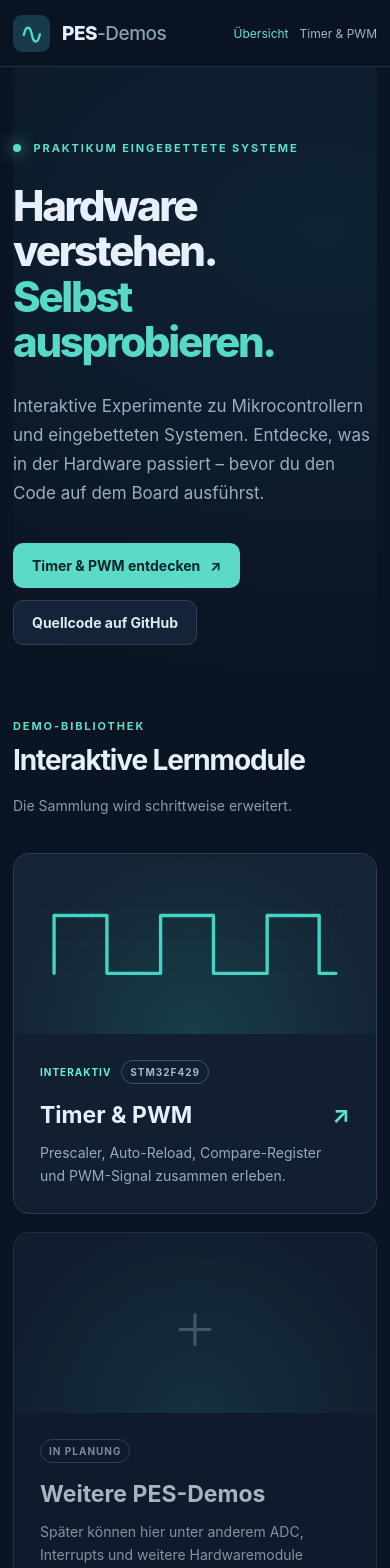
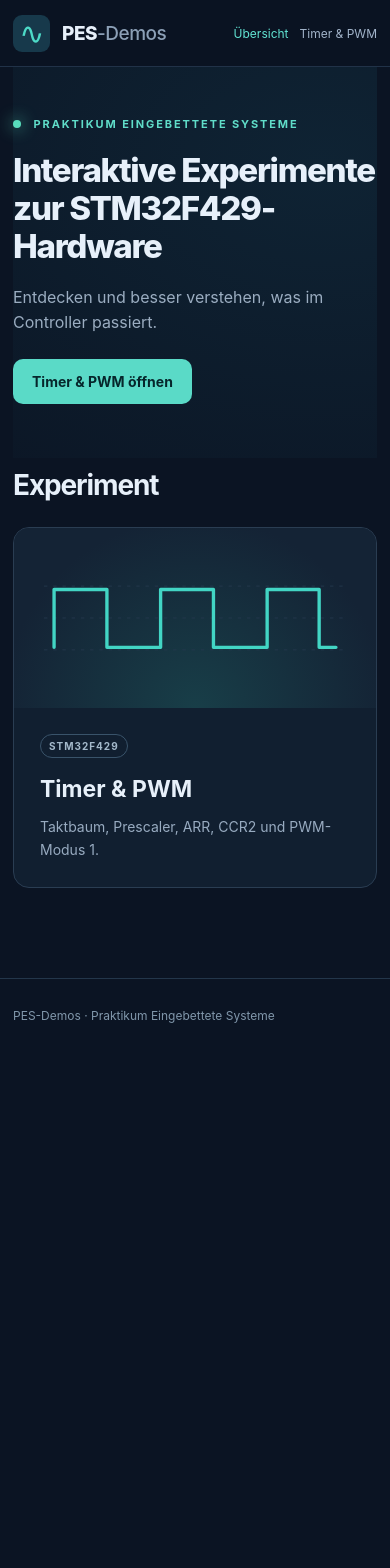
Before and after one commit to KreutzM/PES-Demos, a React (Vite) app: page / in a window 390 px wide. Shown: the top 1568 px of the page. After the commit the page ends 1052 px from the top, so only its background shows below. Built offline with nearby package versions, Linux system fonts and the light colour scheme.

Commit message:
feat(home): sachliche STM32F429-Startseite ohne Repository-Links (#15)
Closes #14

Startseite mit knappen, sachlichen Texten und einem Timer-/PWM-Experiment. Entfernt Repository-Verweise aus der Studierendenoberfläche und ergänzt responsive Navigations-Regressionstests.

```diff
--- a/index.html
+++ b/index.html
@@ -4,7 +4,7 @@
     <meta charset="UTF-8" />
     <meta name="viewport" content="width=device-width, initial-scale=1.0" />
     <meta name="theme-color" content="#0b1423" />
-    <meta name="description" content="Interaktive Demos für das Praktikum Eingebettete Systeme an der THM" />
+    <meta name="description" content="Interaktive Experimente zur STM32F429-Hardware im Praktikum Eingebettete Systeme" />
     <link rel="icon" href="./favicon.svg" type="image/svg+xml" />
     <title>PES-Demos · Praktikum Eingebettete Systeme</title>
   </head>
--- a/src/app/App.tsx
+++ b/src/app/App.tsx
@@ -10,25 +10,17 @@ function Home() {
     <main id="inhalt" className="container">
       <section className="hero">
         <div className="eyebrow"><span className="eyebrow-dot" /> PRAKTIKUM EINGEBETTETE SYSTEME</div>
-        <h1>Hardware verstehen.<br /><span className="accent">Selbst ausprobieren.</span></h1>
-        <p className="hero-text">
-          Interaktive Experimente zu Mikrocontrollern und eingebetteten Systemen.
-          Entdecke, was in der Hardware passiert – bevor du den Code auf dem Board ausführst.
-        </p>
+        <h1>Interaktive Experimente zur STM32F429-Hardware</h1>
+        <p className="hero-text">Entdecken und besser verstehen, was im Controller passiert.</p>
         <div className="hero-actions">
-          <a className="button button-primary" href="#/timer-pwm">Timer &amp; PWM entdecken <span aria-hidden="true">↗</span></a>
-          <a className="button button-secondary" href="https://github.com/KreutzM/PES-Demos" target="_blank" rel="noopener noreferrer">Quellcode auf GitHub</a>
+          <a className="button button-primary" href="#/timer-pwm">Timer &amp; PWM öffnen</a>
         </div>
       </section>
       <section className="section" aria-labelledby="demos-title">
         <div className="section-heading">
-          <div>
-            <div className="eyebrow">DEMO-BIBLIOTHEK</div>
-            <h2 id="demos-title">Interaktive Lernmodule</h2>
-          </div>
-          <p>Die Sammlung wird schrittweise erweitert.</p>
+          <h2 id="demos-title">Experiment</h2>
         </div>
-        <div className="cards">
+        <div className="cards home-cards">
           <a href="#/timer-pwm" className="demo-card">
             <div className="card-visual" aria-hidden="true">
               <svg viewBox="0 0 360 112" role="presentation">
@@ -37,19 +29,11 @@ function Home() {
               </svg>
             </div>
             <div className="card-body">
-              <div className="card-meta"><span className="tag">INTERAKTIV</span><span className="chip">STM32F429</span></div>
-              <h3>Timer &amp; PWM <span aria-hidden="true">↗</span></h3>
-              <p>Prescaler, Auto-Reload, Compare-Register und PWM-Signal zusammen erleben.</p>
+              <div className="card-meta"><span className="chip">STM32F429</span></div>
+              <h3>Timer &amp; PWM</h3>
+              <p>Taktbaum, Prescaler, ARR, CCR2 und PWM-Modus 1.</p>
             </div>
           </a>
-          <div className="demo-card upcoming">
-            <div className="card-visual upcoming-visual"><span aria-hidden="true">+</span></div>
-            <div className="card-body">
-              <div className="card-meta"><span className="chip">IN PLANUNG</span></div>
-              <h3>Weitere PES-Demos</h3>
-              <p>Später können hier unter anderem ADC, Interrupts und weitere Hardwaremodule folgen.</p>
-            </div>
-          </div>
         </div>
       </section>
     </main>
@@ -78,7 +62,7 @@ export default function App() {
         </div>
       </header>
       {route === "/timer-pwm" ? <TimerPwmDemo /> : <Home />}
-      <footer className="site-footer"><div className="container">PES-Demos · Lernwerkzeuge für das Praktikum Eingebettete Systeme · <a href="https://github.com/KreutzM/PES-Demos">Open Source auf GitHub</a></div></footer>
+      <footer className="site-footer"><div className="container">PES-Demos · Praktikum Eingebettete Systeme</div></footer>
     </div>
   );
 }
--- a/src/styles.css
+++ b/src/styles.css
@@ -17,7 +17,9 @@ button { cursor: pointer; }
 .nav a[aria-current="page"], .nav a:hover { color: #62e5d4; }
 .skip-link { position: absolute; left: 12px; top: -60px; z-index: 20; padding: 12px; background: #eafefa; color: #102235; }
 .skip-link:focus { top: 10px; }
-.hero { padding: 105px 0 115px; background: radial-gradient(ellipse 650px 460px at 85% 25%, rgba(31,100,123,.19), transparent); }
+.hero { padding: 78px 0 70px; background: radial-gradient(ellipse 650px 460px at 85% 25%, rgba(31,100,123,.19), transparent); }
+.hero h1 { font-size:clamp(34px,5vw,62px); line-height:1.15; letter-spacing:-.04em; max-width:980px; overflow-wrap:break-word; }
+.hero .hero-text { max-width:760px; }
 .eyebrow { font-size: 11px; font-weight: 750; letter-spacing: 1.9px; color: #60ddc9; text-transform: uppercase; }
 .eyebrow-dot { display: inline-block; height: 8px; width: 8px; margin-right: 8px; border-radius: 100%; background: #59ddbd; box-shadow: 0 0 16px #59ddbd; }
 h1,h2,h3,p { margin-top: 0; }
@@ -35,6 +37,7 @@ h1 { font-size: clamp(42px, 6vw, 77px); letter-spacing: -.055em; line-height: 1.
 .section-heading h2 { font-size: clamp(28px,3vw,40px); margin: 10px 0 0; letter-spacing: -.04em; }
 .section-heading p { color: #879bb2; font-size: 14px; }
 .cards { display: grid; grid-template-columns: repeat(2,minmax(0,1fr)); gap: 18px; }
+.home-cards { grid-template-columns:minmax(0,520px); }
 .demo-card { background: #111f30; border: 1px solid #2a3d52; border-radius: 16px; overflow: hidden; transition: border-color .2s, transform .2s; }
 a.demo-card:hover { border-color: #5bd7c6; transform: translateY(-3px); }
 .card-visual { display: grid; place-items: center; height: 180px; padding: 30px; background: radial-gradient(ellipse at 50% 100%, #183e48, #142335 75%); }
@@ -46,10 +49,7 @@ a.demo-card:hover { border-color: #5bd7c6; transform: translateY(-3px); }
 .card-body h3 { font-size: 23px; margin: 17px 0 12px; }
 .card-body h3 span { color: #5de1ce; float: right; }
 .card-body p { line-height: 1.65; color: #98abc0; font-size: 14px; margin: 0; }
-.upcoming { opacity: .72; }
-.upcoming-visual { font-size: 75px; font-weight: 250; color: #527188; }
 .site-footer { margin-top: auto; border-top: 1px solid #23364a; color: #8197ab; font-size: 12px; padding: 29px 0; }
-.site-footer a { color: #60d8cd; }
 .demo-main { padding-top: 39px; padding-bottom: 80px; }
 .breadcrumb { font-size: 13px; color: #88acbb; }
 .breadcrumb:hover { color: #5adac7; }
@@ -563,3 +563,11 @@ button:disabled { opacity:.45; cursor:not-allowed; }
 @media(prefers-reduced-motion:reduce) {
   .dot-signal-path-toggle { transition:none; }
 }
+
+@media (max-width:650px) {
+  .hero { padding:50px 0 54px; }
+  .hero h1 { font-size:clamp(32px,8.5vw,42px); margin:20px 0; }
+  .hero .hero-text { font-size:16px; line-height:1.55; }
+  .hero-actions { margin-top:24px; }
+  .home-cards { grid-template-columns:minmax(0,1fr); }
+}
```
Also changed, not shown: 1 other file (tests, documents, lock files or other folders).
